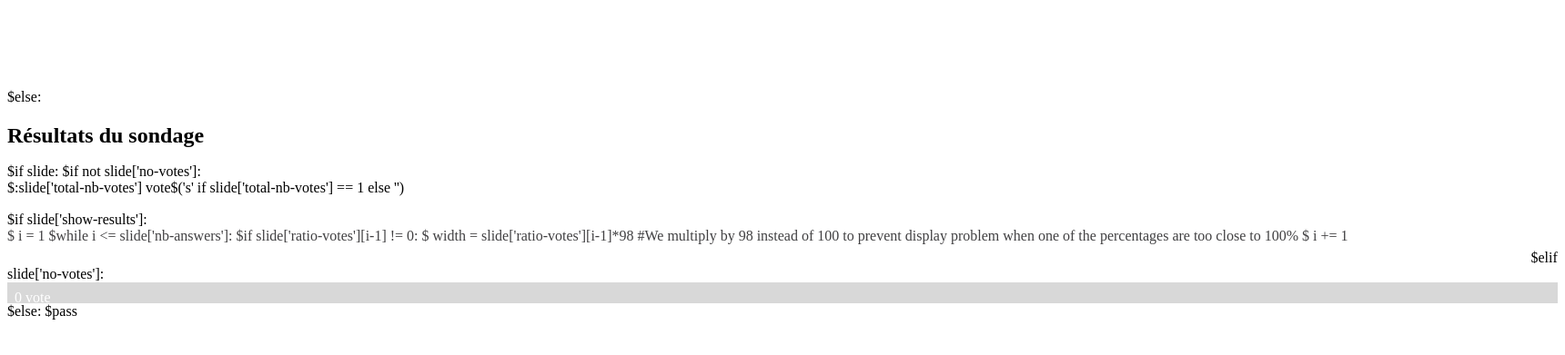
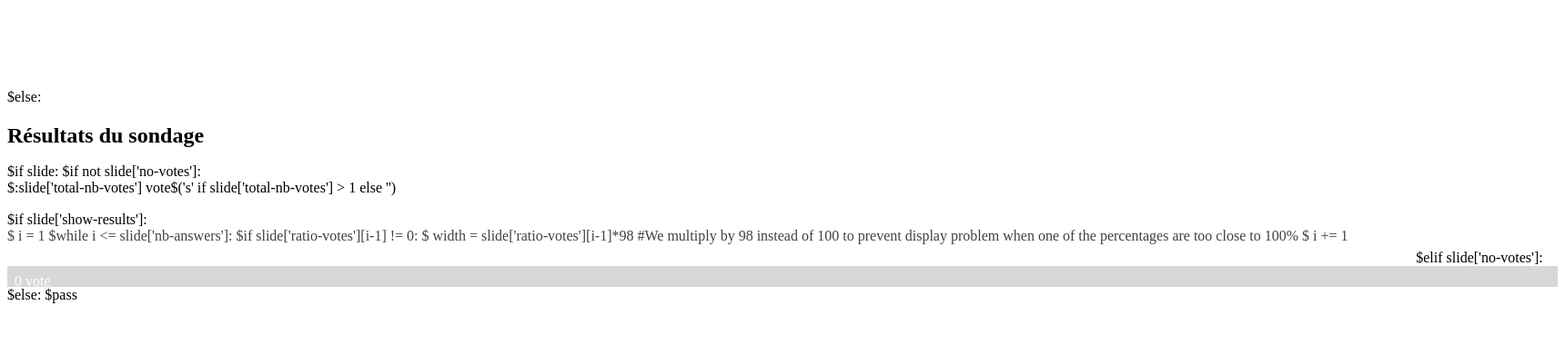
Before and after one commit to OpenWeek/ictv-plugin-survey, a Python web app: template ictv/renderer/templates/template-survey.html in a window 1720 px wide. Shown: the part 258-649 px from the top of the page at 91% size. Run offline with Jinja, Linux system fonts and the light colour scheme; the template is opened without the code that fills it, so the values that code supplies are empty.

Commit message:
Fixes typo and stacked bar graph text ellipsis

```diff
--- a/ictv/renderer/templates/template-survey.html
+++ b/ictv/renderer/templates/template-survey.html
@@ -87,7 +87,7 @@
    $if slide:
       $if not slide['no-votes']:
          <div id="total-nb-votes">
-            $:slide['total-nb-votes'] vote$('s' if slide['total-nb-votes'] == 1 else '')
+            $:slide['total-nb-votes'] vote$('s' if slide['total-nb-votes'] > 1 else '')
          </div>
       $if slide['show-results']:
          <!-- Show the poll results -->
@@ -97,7 +97,7 @@
                $if slide['ratio-votes'][i-1] != 0:
                   $ width = slide['ratio-votes'][i-1]*98 #We multiply by 98 instead of 100 to prevent display problem when one of the percentages are too close to 100%
                   <span style="width:$:width%" class="bar-$i">
-                     $:text(content=slide, style="max-width: 200px; text-overflow: ellipsis; overflow: hidden; white-space: nowrap;", number=i, max_chars=320, editor_type="textarea", editor_placeholder="Texte", editor_label="Texte", editor_default="Texte", editor_order="3")
+                     $:text(content=slide, style="text-overflow: ellipsis; overflow: hidden; white-space: nowrap;", number=i, max_chars=320, editor_type="textarea", editor_placeholder="Texte", editor_label="Texte", editor_default="Texte", editor_order="3")
                   </span>
                $ i += 1
          </div>
```
